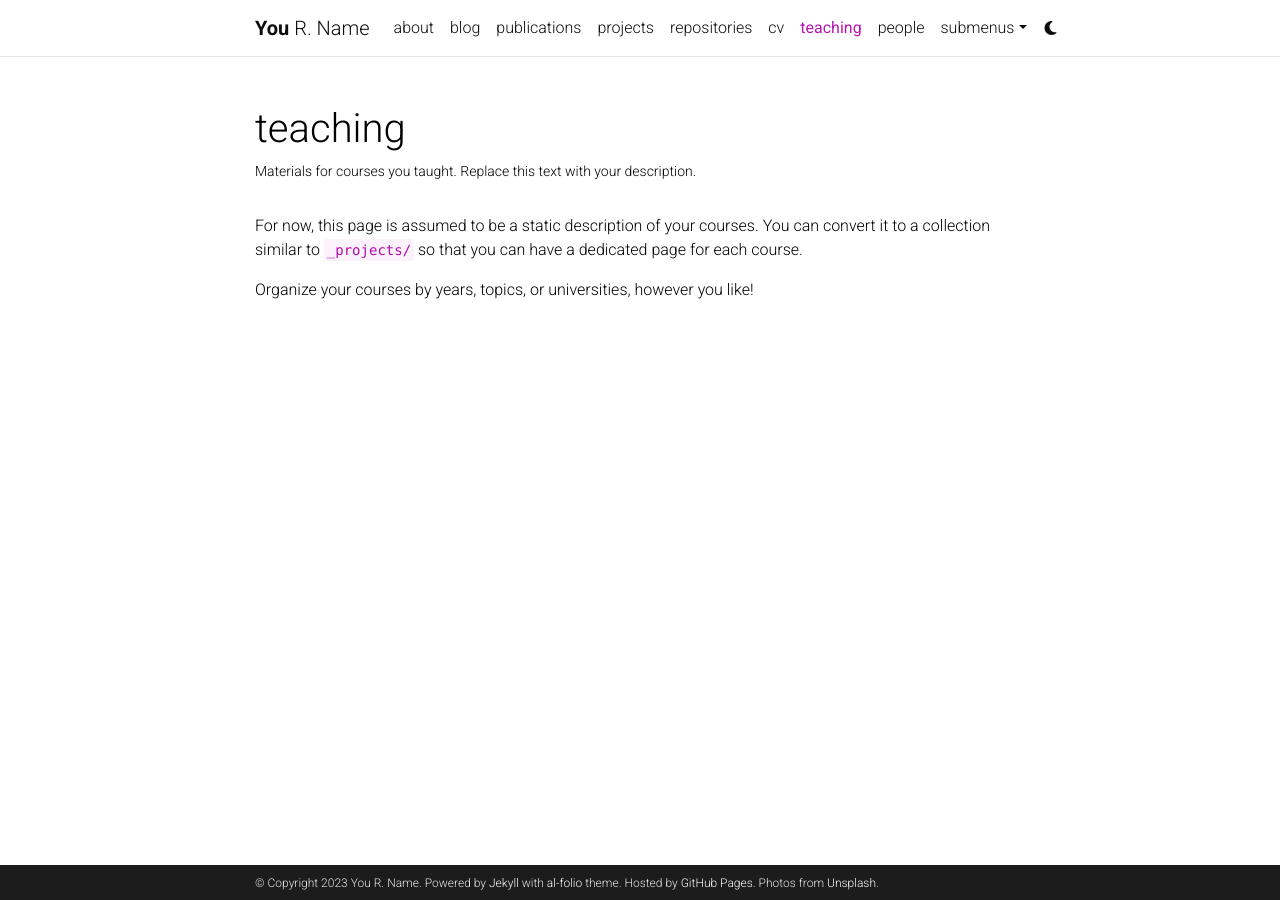
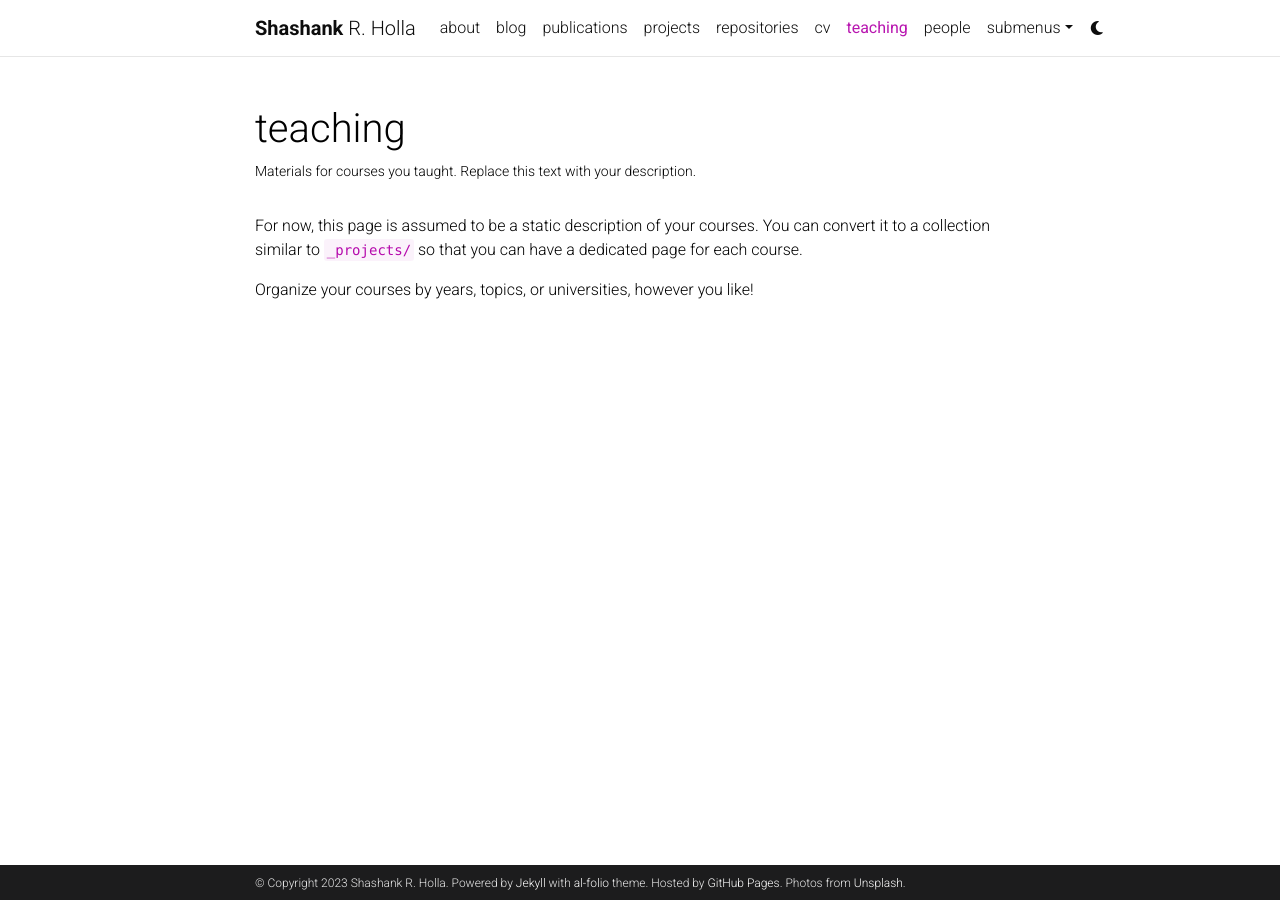
Before and after one commit to Shashank-Holla/Shashank-Holla.github.io, a Jekyll site: the page built from _pages/teaching.md, in a window 1280 px wide. Built offline with Jekyll 4.4.1, drawn with Linux system fonts in a browser that asks for light colours; comment, search, counter and statistics services are not loaded; a style sheet for code colours, icons or effects is not loaded.

Commit message:
initial config changes

```diff
--- a/_config.yml
+++ b/_config.yml
@@ -3,9 +3,9 @@
 # -----------------------------------------------------------------------------
 
 title: blank # the website title (if blank, full name will be used instead)
-first_name: You
+first_name: Shashank
 middle_name: R.
-last_name: Name
+last_name: Holla
 email: you@example.com
 description: > # the ">" symbol means to ignore newlines until "footer_text:"
   A simple, whitespace theme for academics. Based on [*folio](https://github.com/bogoli/-folio) design.
@@ -18,8 +18,8 @@
 lang: en # the language of your site (for example: en, fr, cn, ru, etc.)
 icon: ⚛️  # the emoji used as the favicon (alternatively, provide image name in /assets/img/)
 
-url: https://alshedivat.github.io # the base hostname & protocol for your site
-baseurl: /al-folio # the subpath of your site, e.g. /blog/
+url: https://Shashank-Holla.github.io # the base hostname & protocol for your site
+baseurl: s # the subpath of your site, e.g. /blog/
 last_updated: false # set to true if you want to display last updated in the footer
 impressum_path:  # set to path to include impressum link in the footer, use the same path as permalink in a page, helps to conform with EU GDPR
 
```
